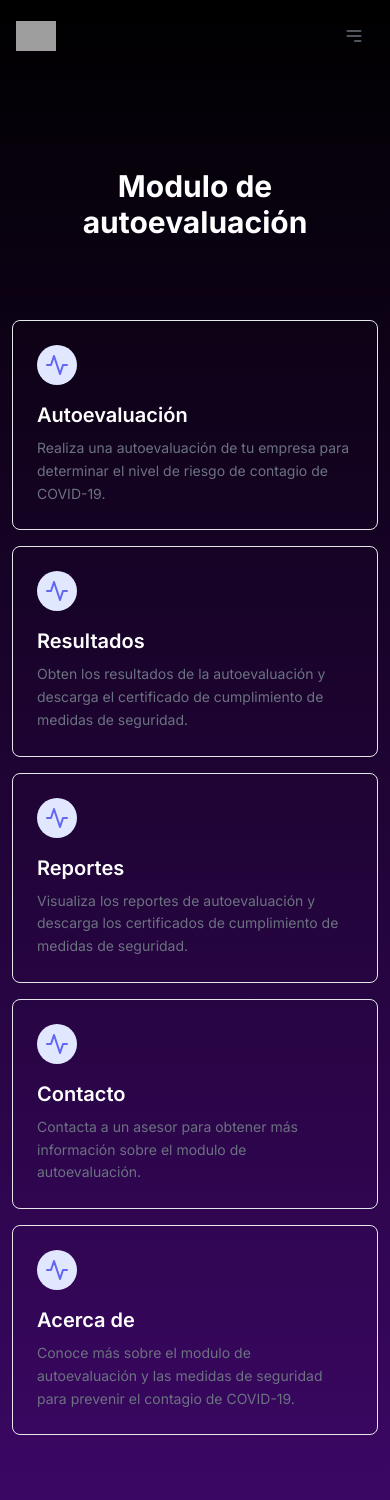
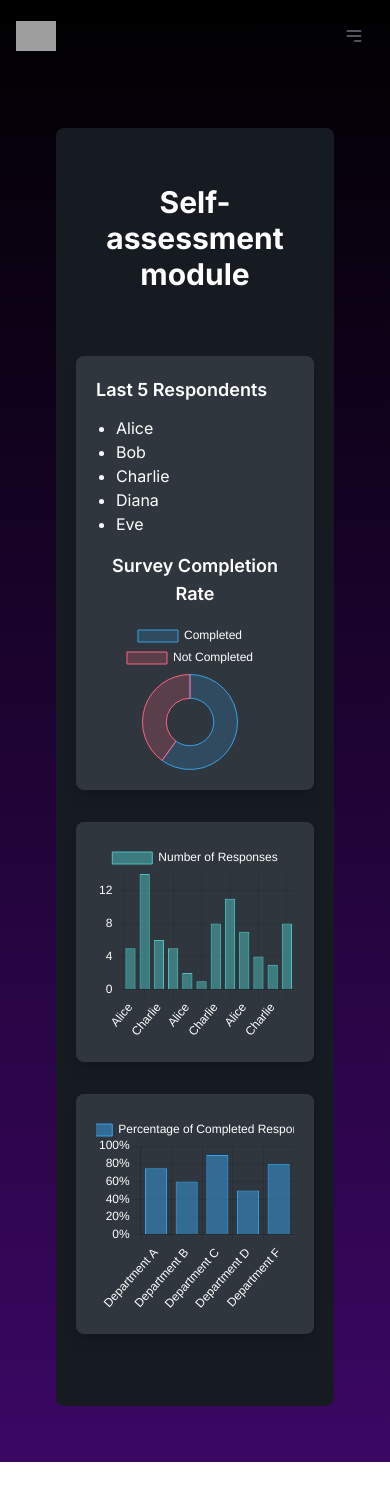
Before and after one commit to Luvara/ProyectoProgra4ControlDeRiesgo, a Next.js app in the folder control-de-riesgo/: page /homePage in a window 390 px wide. Shown: the top 1500 px of the page. After the commit the page ends 1462 px from the top, so only its background shows below. Built offline with nearby package versions, Linux system fonts and the light colour scheme; grey boxes are pictures that could not be loaded.

Commit message:
Componentes de homePage
Se agregan componentes sobre graficas para el homePage y se corrigen detalles sobre el responsive

```diff
--- a/control-de-riesgo/app/homePage/page.tsx
+++ b/control-de-riesgo/app/homePage/page.tsx
@@ -3,9 +3,9 @@ import HomePage from "@/components/homePage";
 function page() {
   return (
     <>
-    <HomePage/>
+      <HomePage />
     </>
-  )
+  );
 }
 
 export default page;
--- a/control-de-riesgo/components/bodyHomePage.tsx
+++ b/control-de-riesgo/components/bodyHomePage.tsx
@@ -1,24 +1,50 @@
-import CardBody from "./cardBody";
+import SurveyOverview from "./surveyOverview";
+import UserResponseChart from "./userResponseChart";
+import DepartmentCompletionChart from "./departmentCompletionChart";
+
+const departmentData = [
+  { name: "Department A", percentage: 75 },
+  { name: "Department B", percentage: 60 },
+  { name: "Department C", percentage: 90 },
+  { name: "Department D", percentage: 50 },
+  { name: "Department F", percentage: 80 },
+];
+
+const userData = [
+  { name: "Alice", responses: 5 },
+  { name: "Bob", responses: 14 },
+  { name: "Charlie", responses: 6 },
+  { name: "David", responses: 5 },
+  { name: "Alice", responses: 2 },
+  { name: "Bob", responses: 1 },
+  { name: "Charlie", responses: 8 },
+  { name: "David", responses: 11 },
+  { name: "Alice", responses: 7 },
+  { name: "Bob", responses: 4 },
+  { name: "Charlie", responses: 3 },
+  { name: "David", responses: 8 },
+];
 
 const BodyHomePage: React.FC = () => {
-    return (
-        <section className="text-gray-600 body-font">
-            <div className="container px-5 py-24 mx-auto">
-                <div className="flex flex-wrap w-full mb-20 flex-col items-center text-center">
-                    <h1 className="md:text-5xl text-3xl font-bold title-font mb-2 text-white">Modulo de autoevaluación</h1>
-                </div>
-                <div className="justify-center flex flex-wrap -m-4">
-                    <CardBody title="Autoevaluación" description="Realiza una autoevaluación de tu empresa para determinar el nivel de riesgo de contagio de COVID-19." icon={<svg fill="none" stroke="currentColor" strokeLinecap="round" strokeLinejoin="round" strokeWidth="2" className="w-6 h-6" viewBox="0 0 24 24"><path d="M22 12h-4l-3 9L9 3l-3 9H2"></path></svg>}/>
-                    <CardBody title="Resultados" description="Obten los resultados de la autoevaluación y descarga el certificado de cumplimiento de medidas de seguridad." icon={<svg fill="none" stroke="currentColor" strokeLinecap="round" strokeLinejoin="round" strokeWidth="2" className="w-6 h-6" viewBox="0 0 24 24"><path d="M22 12h-4l-3 9L9 3l-3 9H2"></path></svg>}/>
-                    <CardBody title="Reportes" description="Visualiza los reportes de autoevaluación y descarga los certificados de cumplimiento de medidas de seguridad." icon={<svg fill="none" stroke="currentColor" strokeLinecap="round" strokeLinejoin="round" strokeWidth="2" className="w-6 h-6" viewBox="0 0 24 24"><path d="M22 12h-4l-3 9L9 3l-3 9H2"></path></svg>}/>
-                    <CardBody title="Contacto" description="Contacta a un asesor para obtener más información sobre el modulo de autoevaluación." icon={<svg fill="none" stroke="currentColor" strokeLinecap="round" strokeLinejoin="round" strokeWidth="2" className="w-6 h-6" viewBox="0 0 24 24"><path d="M22 12h-4l-3 9L9 3l-3 9H2"></path></svg>}/>
-                    <CardBody title="Acerca de" description="Conoce más sobre el modulo de autoevaluación y las medidas de seguridad para prevenir el contagio de COVID-19." icon={<svg fill="none" stroke="currentColor" strokeLinecap="round" strokeLinejoin="round" strokeWidth="2" className="w-6 h-6" viewBox="0 0 24 24"><path d="M22 12h-4l-3 9L9 3l-3 9H2"></path></svg>}/>
-                </div>
-                <div className="justify-center flex flex-wrap -m-4">
-                </div>
-            </div>
-        </section>
-    );
+  return (
+    <div className="container px-5 py-14 mx-auto rounded-lg bg-background-2 body-font">
+      <div className="flex flex-wrap w-full mb-10 flex-col items-center text-center">
+        <h1 className="md:text-5xl text-3xl font-bold title-font mb-2 text-white">
+          Self-assessment module
+        </h1>
+      </div>
+      <div className="flex flex-col md:flex-row justify-between items-center md:flex-wrap">
+        <SurveyOverview
+          completed={120}
+          total={200}
+          lastRespondents={["Alice", "Bob", "Charlie", "Diana", "Eve"]}
+        />
+        <UserResponseChart userData={userData} />
+
+        <DepartmentCompletionChart departmentData={departmentData} />
+      </div>
+    </div>
+  );
 };
 
 export default BodyHomePage;
--- a/control-de-riesgo/components/cardBody.tsx
+++ b/control-de-riesgo/components/card.tsx
@@ -1,4 +1,4 @@
-const HomePageCard = ({ title, description, icon }: { title: string, description: string, icon: JSX.Element }) => {
+const Card = ({ title, description, icon }: { title: string, description: string, icon: JSX.Element }) => {
   return (
     <div className="xl:w-60 md:w-56 p-2">
       <div className="border h-full border-gray-200 p-6 rounded-lg">
@@ -16,4 +16,4 @@ const HomePageCard = ({ title, description, icon }: { title: string, description
   );
 };
 
-export default HomePageCard;
+export default Card;
--- /dev/null
+++ b/control-de-riesgo/components/departmentCompletionChart.tsx
@@ -0,0 +1,66 @@
+import React from "react";
+import { Bar } from "react-chartjs-2";
+import "chart.js/auto";
+
+interface Department {
+  name: string;
+  percentage: number;
+}
+
+interface DepartmentCompletionChartProps {
+  departmentData: Department[];
+}
+
+const DepartmentCompletionChart = ({
+  departmentData,
+}: DepartmentCompletionChartProps) => {
+  const data = {
+    labels: departmentData.map((dept) => dept.name),
+    datasets: [
+      {
+        label: "Percentage of Completed Responses",
+        data: departmentData.map((dept) => dept.percentage),
+        backgroundColor: "rgba(53, 162, 235, 0.5)",
+        borderColor: "rgba(53, 162, 235, 1)",
+        borderWidth: 1,
+      },
+    ],
+  };
+
+  const options = {
+    scales: {
+      y: {
+        ticks: {
+          callback: function (value) {
+            return value + "%";
+          },
+          color: "white",
+        },
+        beginAtZero: true,
+      },
+      x: {
+        ticks: {
+          color: "white",
+        },
+      },
+    },
+    maintainAspectRatio: false,
+    plugins: {
+      legend: {
+        labels: {
+          color: "white",
+        },
+      },
+    },
+  };
+
+  return (
+    <div className="my-4 w-full md:w-2/5 md:flex md:justify-between bg-background-3 shadow-lg rounded-lg p-5">
+      <div style={{ width: "100%", height: "200px" }}>
+        <Bar data={data} options={options} />
+      </div>
+    </div>
+  );
+};
+
+export default DepartmentCompletionChart;
--- a/control-de-riesgo/components/homePage.tsx
+++ b/control-de-riesgo/components/homePage.tsx
@@ -1,14 +1,16 @@
 "use client";
-import Header from './header';
-import BodyHomePage from './bodyHomePage';
+import Header from "./header";
+import BodyHomePage from "./bodyHomePage";
 
 const HomePage: React.FC = () => {
-    return (
-        <div className="bg-gradient-to-b from-black to-purple-950">
-            <Header/>
-            <BodyHomePage/>
-        </div>
-    );
+  return (
+    <div className="bg-gradient-to-b from-black to-purple-950">
+      <Header />
+      <section className="p-14">
+        <BodyHomePage />
+      </section>
+    </div>
+  );
 };
 
 export default HomePage;
--- /dev/null
+++ b/control-de-riesgo/components/surveyOverview.tsx
@@ -0,0 +1,60 @@
+import React from "react";
+import { Doughnut } from "react-chartjs-2";
+import "chart.js/auto";
+
+const SurveyOverview = ({
+  completed,
+  total,
+  lastRespondents,
+}: {
+  completed: number;
+  total: number;
+  lastRespondents: string[];
+}) => {
+  const data = {
+    labels: ["Completed", "Not Completed"],
+    datasets: [
+      {
+        label: "# of Votes",
+        data: [completed, total - completed],
+        backgroundColor: ["rgba(54, 162, 235, 0.2)", "rgba(255, 99, 132, 0.2)"],
+        borderColor: ["rgba(54, 162, 235, 1)", "rgba(255, 99, 132, 1)"],
+        borderWidth: 1,
+      },
+    ],
+  };
+
+  const options = {
+    maintainAspectRatio: false,
+    plugins: {
+      legend: {
+        labels: {
+          color: "white",
+        },
+      },
+    },
+  };
+
+  return (
+    <div className="my-4 w-full md:flex md:justify-between text-white bg-background-3 shadow-lg rounded-lg p-5">
+      <div className="md:w-1/2 mb-4 md:mb-0">
+        <h3 className="text-lg font-semibold mb-3">Last 5 Respondents</h3>
+        <ul className="list-disc pl-5">
+          {lastRespondents.map((name, index) => (
+            <li key={index}>{name}</li>
+          ))}
+        </ul>
+      </div>
+      <div className="md:w-1/2 flex-col justify-center items-center">
+        <h3 className="text-lg font-semibold mb-3 text-center">
+          Survey Completion Rate
+        </h3>
+        <div style={{ width: "95%", height: "80%" }}>
+          <Doughnut data={data} options={options} />
+        </div>
+      </div>
+    </div>
+  );
+};
+
+export default SurveyOverview;
--- /dev/null
+++ b/control-de-riesgo/components/userResponseChart.tsx
@@ -0,0 +1,65 @@
+import React from "react";
+import { Bar } from "react-chartjs-2";
+import "chart.js/auto";
+interface UserData {
+  name: string;
+  responses: number;
+}
+
+const UserResponseChart = ({ userData }: { userData: UserData[] }) => {
+  const data: {
+    labels: string[];
+    datasets: {
+      label: string;
+      data: number[];
+      backgroundColor: string;
+      borderColor: string;
+      borderWidth: number;
+    }[];
+  } = {
+    labels: userData.map((user: UserData) => user.name),
+    datasets: [
+      {
+        label: "Number of Responses",
+        data: userData.map((user: UserData) => user.responses),
+        backgroundColor: "rgba(75, 192, 192, 0.5)",
+        borderColor: "rgba(75, 192, 192, 1)",
+        borderWidth: 1,
+      },
+    ],
+  };
+
+  const options = {
+    scales: {
+      y: {
+        beginAtZero: true,
+        ticks: {
+          color: "white",
+        },
+      },
+      x: {
+        ticks: {
+          color: "white",
+        },
+      },
+    },
+    maintainAspectRatio: false,
+    plugins: {
+      legend: {
+        labels: {
+          color: "white",
+        },
+      },
+    },
+  };
+
+  return (
+    <div className="my-4 w-full md:w-7/12 md:flex md:justify-between bg-background-3 shadow-lg rounded-lg p-5">
+      <div style={{ width: "100%", height: "200px" }}>
+        <Bar data={data} options={options} />
+      </div>
+    </div>
+  );
+};
+
+export default UserResponseChart;
--- a/control-de-riesgo/package.json
+++ b/control-de-riesgo/package.json
@@ -11,8 +11,10 @@
   },
   "dependencies": {
     "@prisma/client": "^5.12.1",
+    "chart.js": "^4.4.2",
     "next": "14.1.4",
     "react": "^18",
+    "react-chartjs-2": "^5.2.0",
     "react-dom": "^18"
   },
   "devDependencies": {
--- a/control-de-riesgo/tailwind.config.ts
+++ b/control-de-riesgo/tailwind.config.ts
@@ -13,6 +13,10 @@ const config: Config = {
         "gradient-conic":
           "conic-gradient(from 180deg at 50% 50%, var(--tw-gradient-stops))",
       },
+      colors: {
+        "background-2": "#161B22",
+        "background-3": "#30363D",
+      },
     },
   },
   plugins: [],
```
Also changed, not shown: 1 other file (tests, documents, lock files or other folders).
